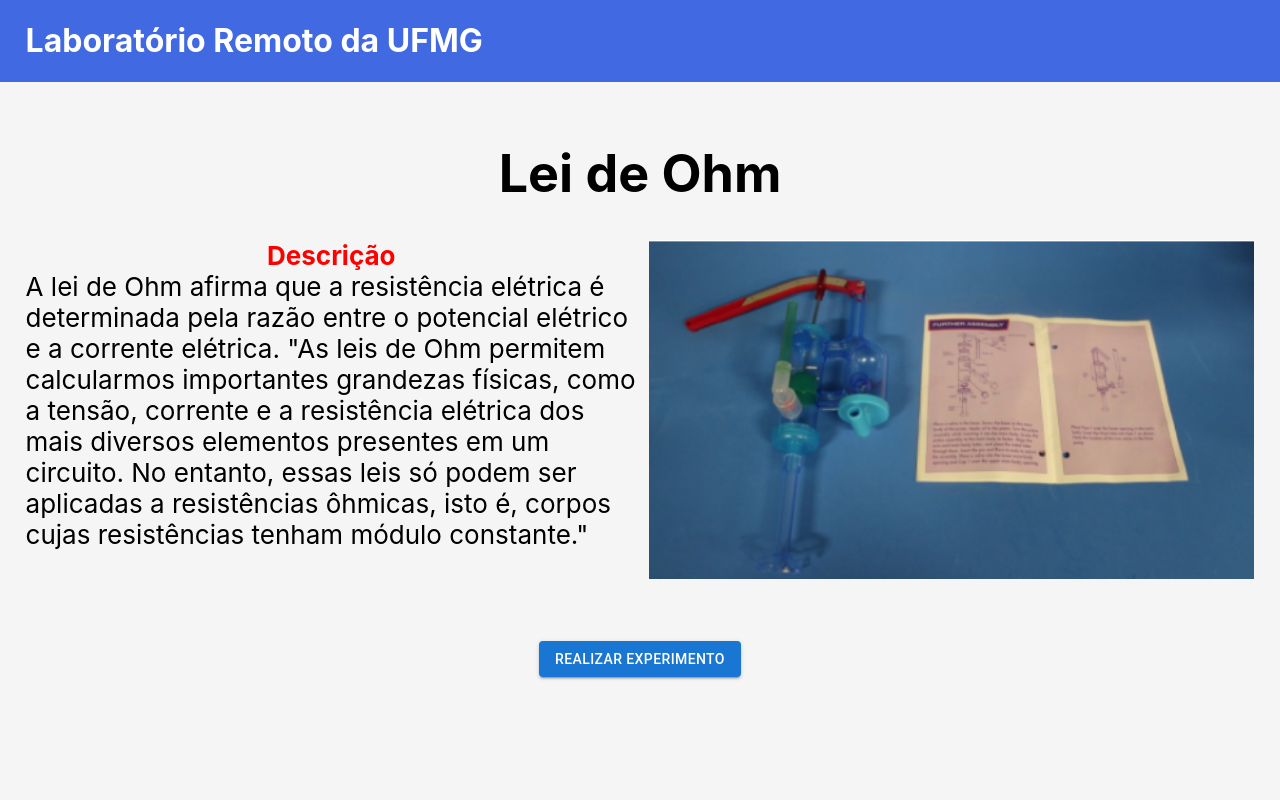
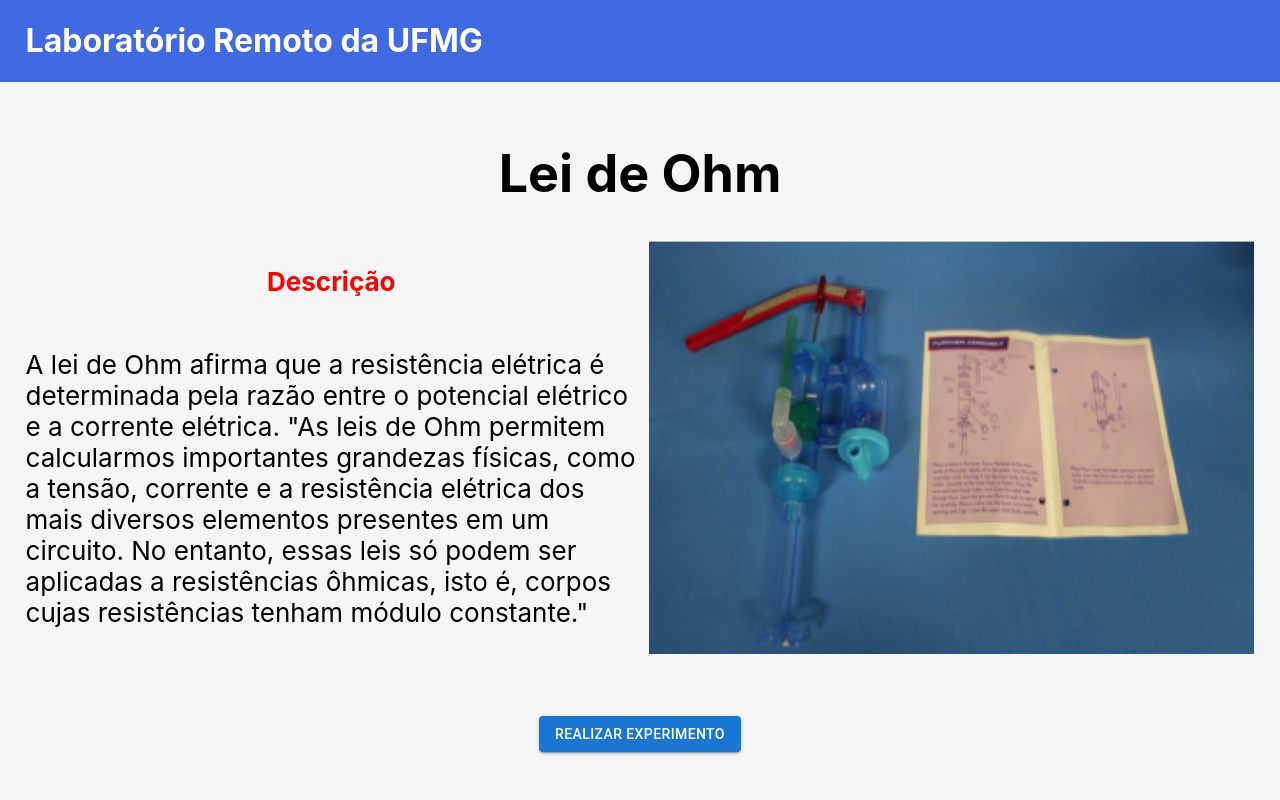
Before and after one commit to Julia-deCastro/WebLab-front, a React (Create React App) app: page / in a window 1280 px wide. Shown: the top 800 px of the page. Built offline with nearby package versions, Linux system fonts and the light colour scheme; no server answers.

Commit message:
Adaptando para testes

```diff
--- a/src/components/LineChart.js
+++ b/src/components/LineChart.js
@@ -1,5 +1,6 @@
 import React from "react";
 import { Line } from "react-chartjs-2";
+// eslint-disable-next-line no-unused-vars
 import { Chart as ChartJS } from "chart.js/auto";
 
 const options = {
--- a/src/pages/Apresentation/Apresentation.js
+++ b/src/pages/Apresentation/Apresentation.js
@@ -10,13 +10,13 @@ function Apresentation() {
         </h1>
         <div className="Apresentation-grade">
           <div className="Apresentation-description-box">
-            <a className="Apresentation-description-title">
+            <p className="Apresentation-description-title">
               Descrição
-            </a>
-            <a className="Apresentation-description">
+            </p>
+            <p className="Apresentation-description">
               A lei de Ohm afirma que a resistência elétrica é determinada pela razão entre o potencial elétrico e a corrente elétrica.
               "As leis de Ohm permitem calcularmos importantes grandezas físicas, como a tensão, corrente e a resistência elétrica dos mais diversos elementos presentes em um circuito. No entanto, essas leis só podem ser aplicadas a resistências ôhmicas, isto é, corpos cujas resistências tenham módulo constante."
-            </a>
+            </p>
           </div>
           <img className="Apresentation-image" src="test.png" alt="Circuito-resistivo"></img>
         </div>
--- a/src/pages/Experiment/Experiment.js
+++ b/src/pages/Experiment/Experiment.js
@@ -2,16 +2,17 @@ import './Experiment.css';
 import TextField from '@mui/material/TextField';
 import Button from '@mui/material/Button';
 import LineChart from '../../components/LineChart';
-// import { UserData } from '../../utils/Datas'
 import { useEffect, useState } from 'react';
 import TableCell from '../../components/Table/TableCell';
 import io from 'socket.io-client';
 
-const socket = io('192.168.137.89:80')
-socket.on('connect', () => console.log('[IO] Connect => A new connection has been established'));
+const socket = io('http://localhost:8080');
 
 function Experiment() {
 
+    socket.on('connect', () =>
+        console.log('[IO] Connect => A new connection has been established'),
+    );
     const [xMax, setXMax] = useState('');
     const [xMin, setXMin] = useState('');
     const [taxa, setTaxa] = useState('');
@@ -59,14 +60,14 @@ function Experiment() {
         x: "30",
         y: "50"
     }
-
+    let teste1 = JSON.stringify(teste);
     function handleTest() {
-        socket.emit('response', teste)
+        socket.emit('message', teste1)
     }
 
-    useEffect(() => {
-        socket.emit('message', datasJSON)
-    }, [datasJSON])
+    // useEffect(() => {
+    //     socket.emit('message', datasJSON)
+    // }, [datasJSON])
 
     useEffect(() => {
         const handleNewDatas = newDatas =>
```
